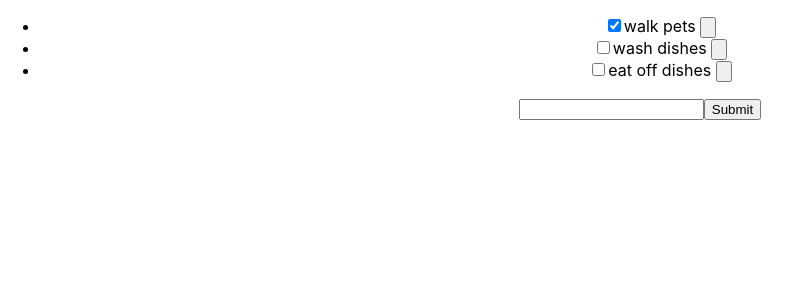
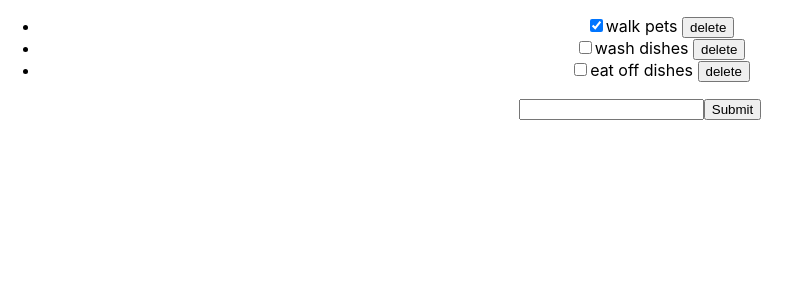
Before and after one commit to jesseohlman/react-to-do, a React (Create React App) app: page / in a window 1280 px wide. Shown: the top 300 px of the page, without its empty margins (0-801 px from the left). Built offline with nearby package versions, Linux system fonts and the light colour scheme.

Commit message:
updated button

```diff
--- a/src/components/ToDo.js
+++ b/src/components/ToDo.js
@@ -5,7 +5,7 @@ class ToDo extends Component{
         return(
             <li><input type="checkbox" checked={this.props.isCompleted} onChange={this.props.toggleComplete}/>
             <span>{this.props.description} </span>
-            <input type="button" onClick={(e) => this.props.deleteToDo(e)}/>
+            <button name="delete"  onClick={(e) => this.props.deleteToDo(e)}>delete</button>
             </li>
         );
     }
```
